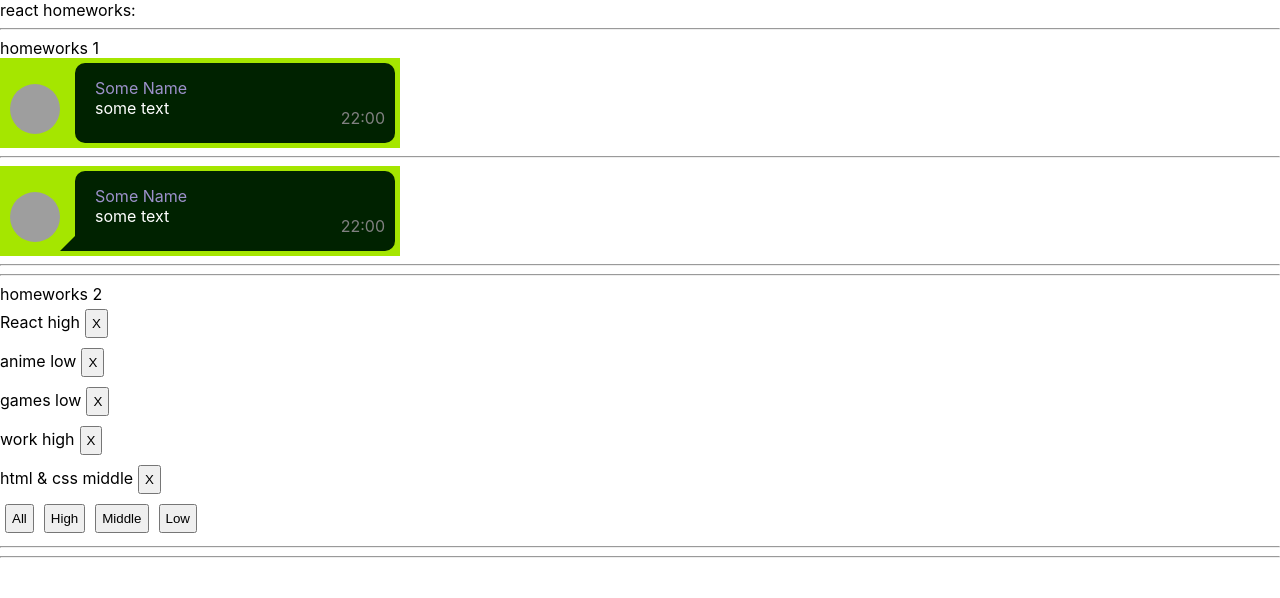
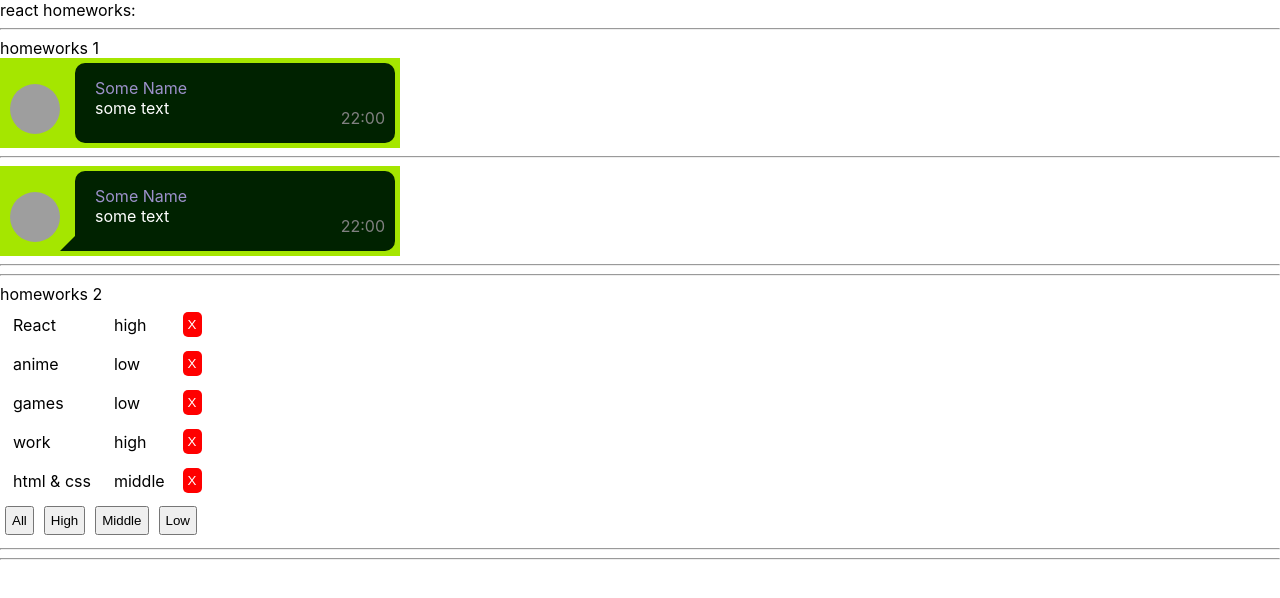
Before and after one commit to Crash2022/Samurai-Homeworks, a React (Create React App) app: page / in a window 1280 px wide. Shown: the top 598 px of the page. Built offline with nearby package versions, Linux system fonts and the light colour scheme; grey boxes are pictures that could not be loaded.

Commit message:
add styles

```diff
--- a/src/p2-homeworks/h2/Affair.tsx
+++ b/src/p2-homeworks/h2/Affair.tsx
@@ -13,10 +13,28 @@ function Affair(props: AffairPropsType) {
     const deleteCallback = () => {props.deleteAffairCallback(props.id)}// need to fix
 
     return (
-        <div className={classes.affairs}>
-            {props.affair.name} {props.affair.priority}
-            <button onClick={deleteCallback}>X</button>
-        </div>
+        <>
+            {/*<div className={classes.affairs_items}>
+                <div className={classes.affairs_items_name}>
+                    {props.affair.name}
+                </div>
+                <div className={classes.affairs_items_priority}>
+                    {props.affair.priority}
+                </div>
+                <div className={classes.affairs_items_buttonStyle}>
+                    <button onClick={deleteCallback}>X</button>
+                </div>
+            </div>*/}
+
+            <tbody>
+            <tr>
+                <td style={{paddingRight: "20px"}}>{props.affair.name}</td>
+                <td style={{paddingRight: "10px"}}>{props.affair.priority}</td>
+                <td><button onClick={deleteCallback} className={classes.affairs_items_buttonStyle}>X</button></td>
+            </tr>
+            </tbody>
+
+        </>
     )
 }
 
--- a/src/p2-homeworks/h2/Affairs.module.css
+++ b/src/p2-homeworks/h2/Affairs.module.css
@@ -1,4 +1,22 @@
 .affairs {
+
+}
+.affairs_items {
+
+}
+.affairs_items_name {
+
+}
+.affairs_items_priority {
+
+}
+.affairs_items_buttonStyle {
+    background-color: red;
+    color: white;
+    border: none;
+    border-radius: 5px;
+}
+.filterButtons {
 
 }
 
@@ -6,3 +24,6 @@ button {
     padding: 5px;
     margin: 5px;
 }
+table {
+    margin-left: 10px;
+}
--- a/src/p2-homeworks/h2/Affairs.tsx
+++ b/src/p2-homeworks/h2/Affairs.tsx
@@ -1,6 +1,7 @@
 import React from 'react'
 import Affair from './Affair'
 import {AffairType, FilterType} from './HW2'
+import classes from "./Affairs.module.css";
 
 type AffairsPropsType = { // need to fix any
     data: Array<AffairType>
@@ -24,15 +25,19 @@ function Affairs(props: AffairsPropsType) {
     const setLow = () => {props.setFilter('low')}
 
     return (
-        <div>
-
+        <>
+            <div className={classes.affairs}>
+                <table>
                     {mappedAffairs}
-
+                </table>
+                <div className={classes.filterButtons}>
                     <button onClick={setAll}>All</button>
                     <button onClick={setHigh}>High</button>
                     <button onClick={setMiddle}>Middle</button>
                     <button onClick={setLow}>Low</button>
                 </div>
+            </div>
+        </>
     )
 }
 
```
Lines whose indentation alone changed are shown as unchanged.
